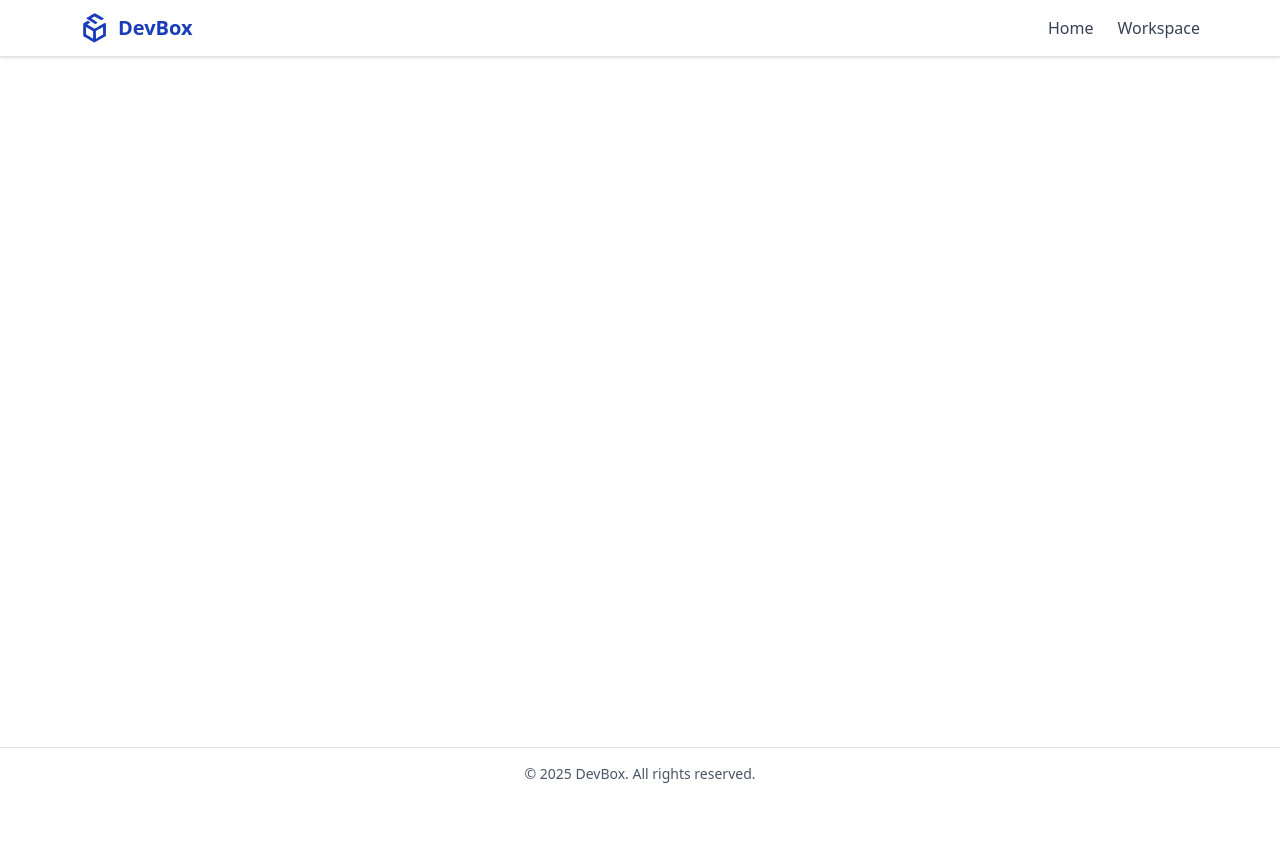
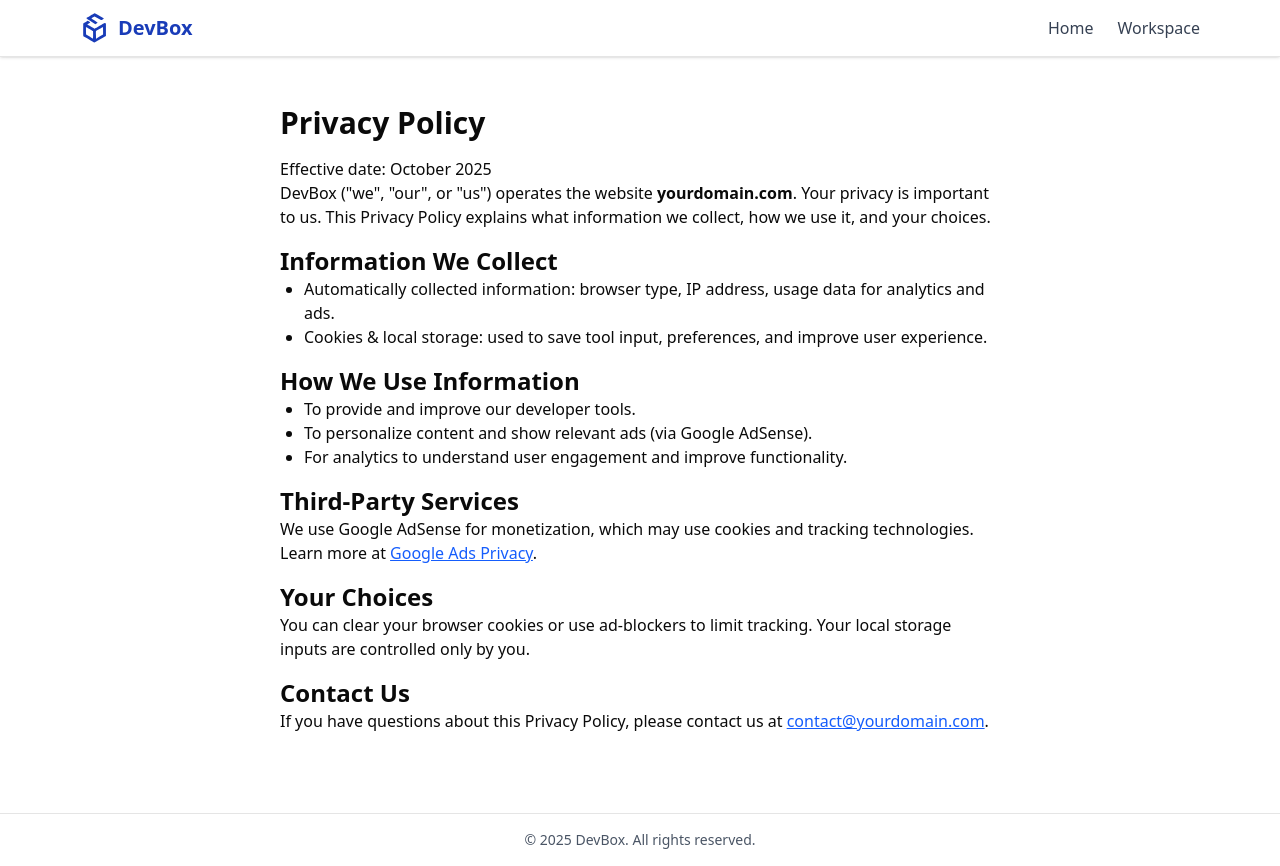
Before and after one commit to Ani-official/Devbox, a React (Vite) app: page /privacy-policy in a window 1280 px wide. Before the commit the page ends 800 px from the top, so only its background shows below. Built offline with nearby package versions, Linux system fonts and the light colour scheme.

Commit message:
About & Privacy

```diff
--- a/src/App.tsx
+++ b/src/App.tsx
@@ -3,6 +3,8 @@ import Home from "./routes/Home";
 import Workspace from "./routes/Workspace";
 import Navbar from "./components/Navbar";
 import Footer from "./components/Footer";
+import About from "./pages/About";
+import PrivacyPolicy from "./pages/PrivacyPolicy";
 
 function App() {
   return (
@@ -12,6 +14,8 @@ function App() {
         <Routes>
           <Route path="/" element={<Home />} />
           <Route path="/workspace/*" element={<Workspace />} />
+          <Route path="/about" element={<About />} />
+          <Route path="/privacy-policy" element={<PrivacyPolicy />} />
         </Routes>
       </main>
       <Footer />
```
